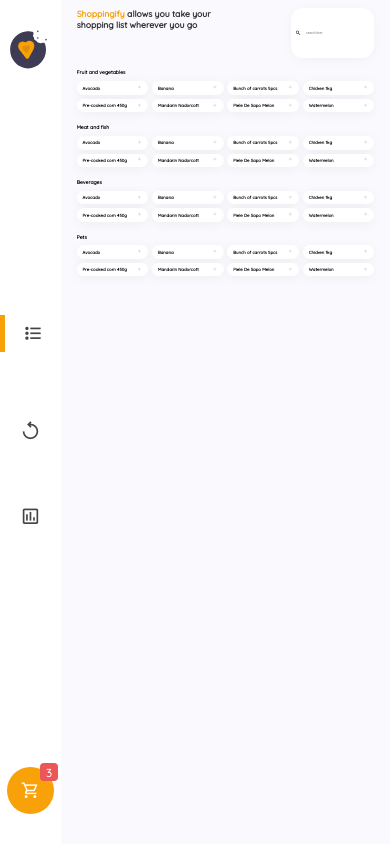
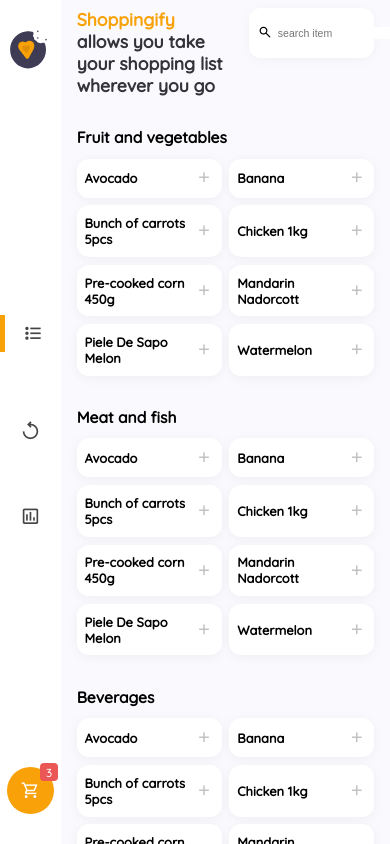
Before and after one commit to christiandionisio/shoppingify, a React (Create React App) app: page / in a window 390 px wide. Built offline with nearby package versions, Linux system fonts and the light colour scheme.

Commit message:
item tab mobile responsive added

```diff
--- a/src/styles/components/tabs/ItemsTab.css
+++ b/src/styles/components/tabs/ItemsTab.css
@@ -76,4 +76,26 @@
 
 @media (max-width: 767px) {
 
+    .items-tab {
+        gap: 8vw;
+    }
+
+
+    .items-header h1 {
+        font-size: 4.5vw;
+    }
+
+    .search-box {
+        width: 42%;
+        padding: 2vw;
+    }
+
+    .search-box span {
+        font-size: 4vw;
+    }
+
+    .search-box input {
+        font-size: 2.7vw;
+    }
+
 }
--- a/src/styles/components/ui/ItemCard.css
+++ b/src/styles/components/ui/ItemCard.css
@@ -43,4 +43,17 @@
 
 @media (max-width: 767px) {
 
+    .item-card {
+        padding: 2.5vw 2vw;
+        gap: .5vw;
+    }
+
+    .item-card h6 {
+        font-size: 3.3vw;
+    }
+
+    .item-card span {
+        font-size: 5vw;
+    }
+
 }
--- a/src/styles/components/ui/ItemList.css
+++ b/src/styles/components/ui/ItemList.css
@@ -29,4 +29,18 @@
 
 @media (max-width: 767px) {
 
+    .items-list-section {
+        gap: 3vw;
+    }
+
+
+    .grid-items-cards {
+        grid-template-columns: repeat(2, 1fr);
+        gap: 2vw;
+    }
+
+    .items-list-section h2 {
+        font-size: 4vw;
+    }
+
 }
```
